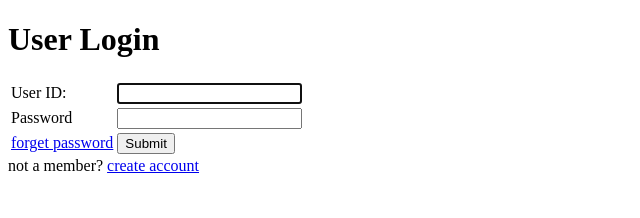
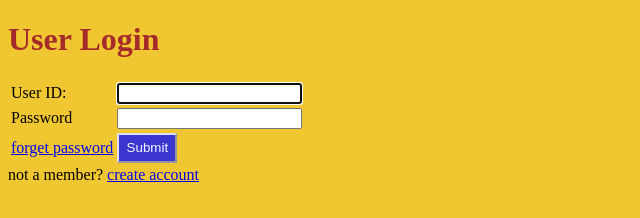
Before and after one commit to poojarupanwar/mini-projects, a plain HTML site: page userLogin.html in a window 1280 px wide. Shown: the whole page, without its empty margins (0-640 px from the left). Drawn offline with Linux system fonts and the light colour scheme.

Commit message:
styles.css update

```diff
--- a/styles.css
+++ b/styles.css
@@ -0,0 +1,14 @@
+body{
+    background-color: rgba(240, 197, 41, 0.959);
+}
+h1{
+    color: brown;
+}
+button{
+    background-color: rgba(33, 33, 232, 0.87);
+    color: aliceblue;
+    height: 30px;
+    width: 60px;
+    border-radius: 2%;
+    border-color: rgba(239, 239, 248, 0.904);
+}
--- a/userLogin.html
+++ b/userLogin.html
@@ -8,14 +8,19 @@
     <h1>User Login</h1>
      <form action="register.js">
         <table>
+            <div class="uname">
                 <tr>
                     <td><label for="username">User ID:</label></td>
                     <td><input type="text" name="username" id="username" autofocus required></td>
                 </tr>
+            </div>
+            <div class="password">
                 <tr>
                     <td><label for="password">Password</label></td>
                     <td><input type="password" name="password" id="password" autofocus required></td>
                 </tr>
+            </div>
+
             <tr>
                   <td>
                       <a href="www.google.com">forget password</a>
```
Lines whose indentation alone changed are shown as unchanged.
